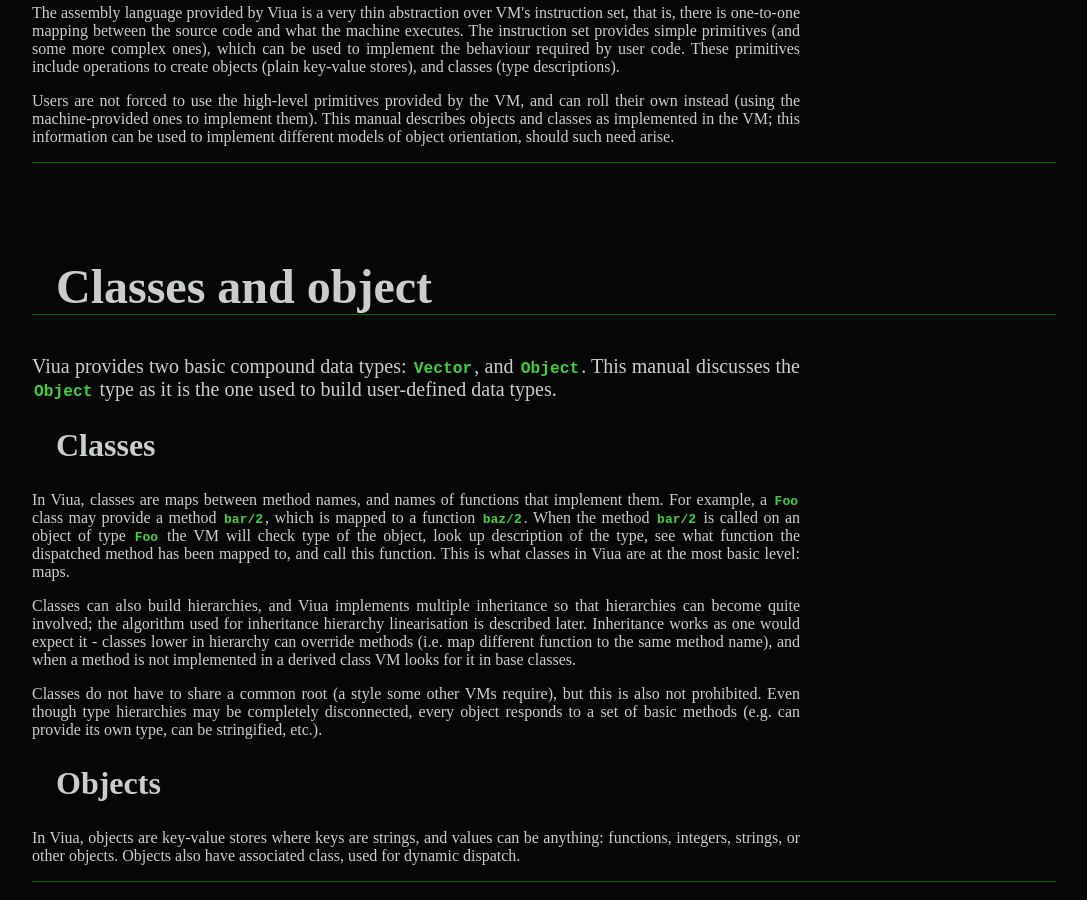
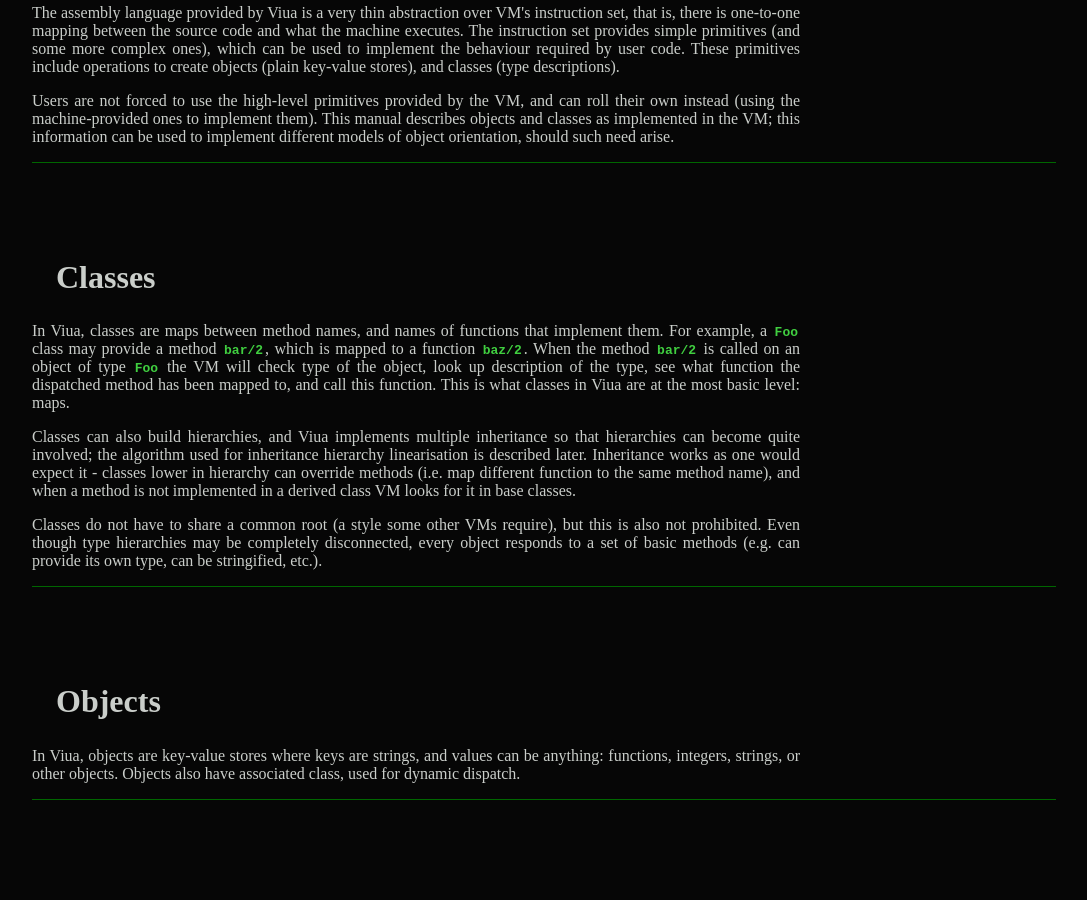
Before and after one commit to marekjm/docs.viuavm.org, a Jekyll site: the page built from _manuals/objects.html, in a window 1280 px wide and 900 px high, scrolled down 824 px. Shown: the whole window, without its empty margins (96-1183 px from the left). Built offline with Jekyll 4.4.1, drawn with Linux system fonts in a browser that asks for light colours.

Commit message:
Give classes and objects their own chapters

```diff
--- a/_manuals/objects.html
+++ b/_manuals/objects.html
@@ -48,12 +48,6 @@ summary: >
 </section>
 
 <section class="chapter">
-    <h1> Classes and object </h1>
-
-    <p class="summary"> Viua provides two basic compound data types: <code>Vector</code>, and <code>Object</code>.
-    This manual discusses the <code>Object</code> type as it is the one used to build user-defined data types.
-    </p>
-
     <h2> Classes </h2>
 
     <p> In Viua, classes are maps between method names, and names of functions that implement them.
@@ -73,7 +67,9 @@ summary: >
     Even though type hierarchies may be completely disconnected, every object responds to a set of basic methods (e.g. can provide its own type, can be
     stringified, etc.).
     </p>
+</section>
 
+<section class="chapter">
     <h2> Objects </h2>
 
     <p> In Viua, objects are key-value stores where keys are strings, and values can be anything: functions, integers, strings, or other objects.
```
